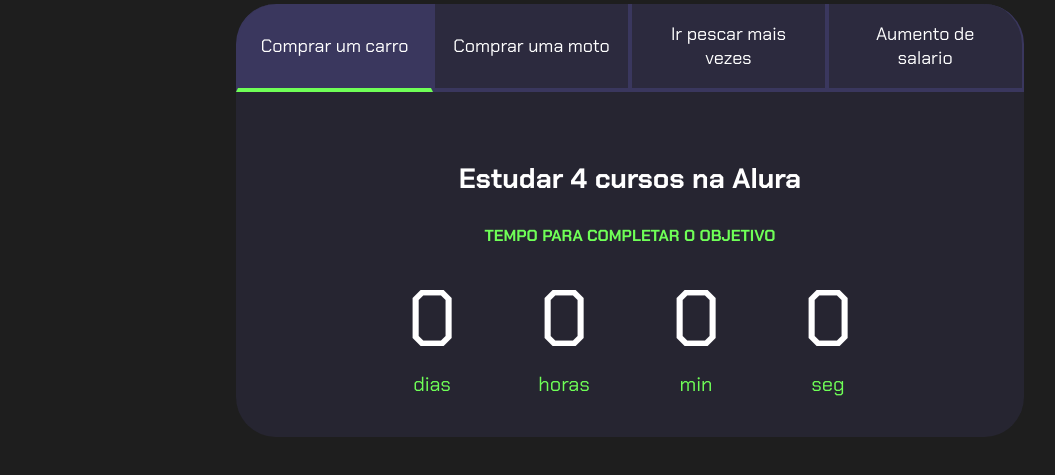
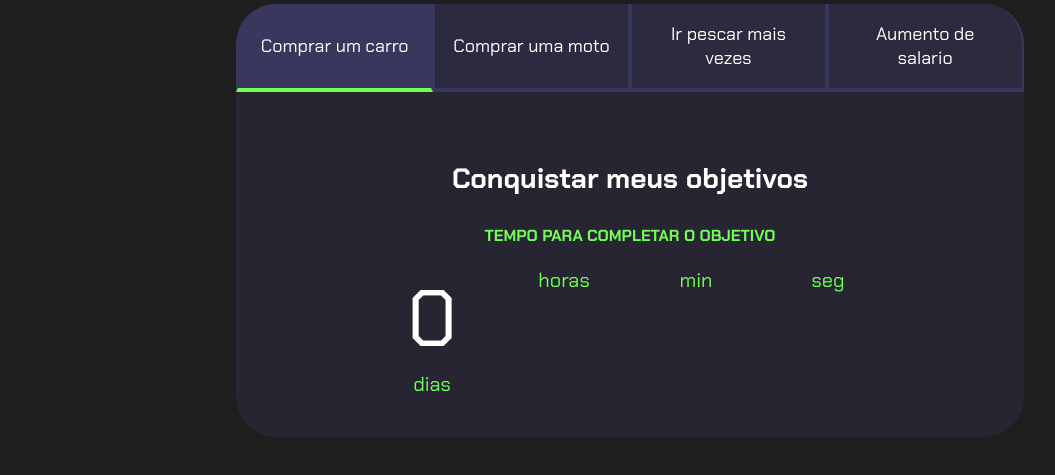
Before and after one commit to W1lly4n/projeto-de-vida-, a plain HTML site: page index.html in a window 1280 px wide. Shown: the part 99-574 px from the top of the page, without its empty margins (10-1065 px from the left). Drawn offline with Linux system fonts and the light colour scheme.

Commit message:
Update index.html

```diff
--- a/index.html
+++ b/index.html
@@ -20,7 +20,7 @@
             </div>
             <div class="abas-textos">
                 <div class="aba-conteudo ativo">
-                    <h3 class="aba-conteudo-titulo-principal">Estudar 4 cursos na Alura</h3>
+                    <h3 class="aba-conteudo-titulo-principal">Conquistar meus objetivos</h3>
                     <h4 class="aba-conteudo-titulo-secundario">Tempo para completar o objetivo</h4>
                     <div class="contador">
                         <div class="contador-digito">
@@ -28,15 +28,15 @@
                             <p class="contador-digito-texto">dias</p>
                         </div>
                         <div class="contador-digito">
-                            <p class="contador-digito-numero" id="horas0"></p>
+                            <p class="contador-digito-numero" id="horas1"></p>
                             <p class="contador-digito-texto">horas</p>
                         </div>
                         <div class="contador-digito">
-                            <p class="contador-digito-numero" id="min0"></p>
+                            <p class="contador-digito-numero" id="min55"></p>
                             <p class="contador-digito-texto">min</p>
                         </div>
                         <div class="contador-digito">
-                            <p class="contador-digito-numero" id="seg0"></p>
+                            <p class="contador-digito-numero" id="seg89"></p>
                             <p class="contador-digito-texto">seg</p>
                         </div>
                     </div>
```
